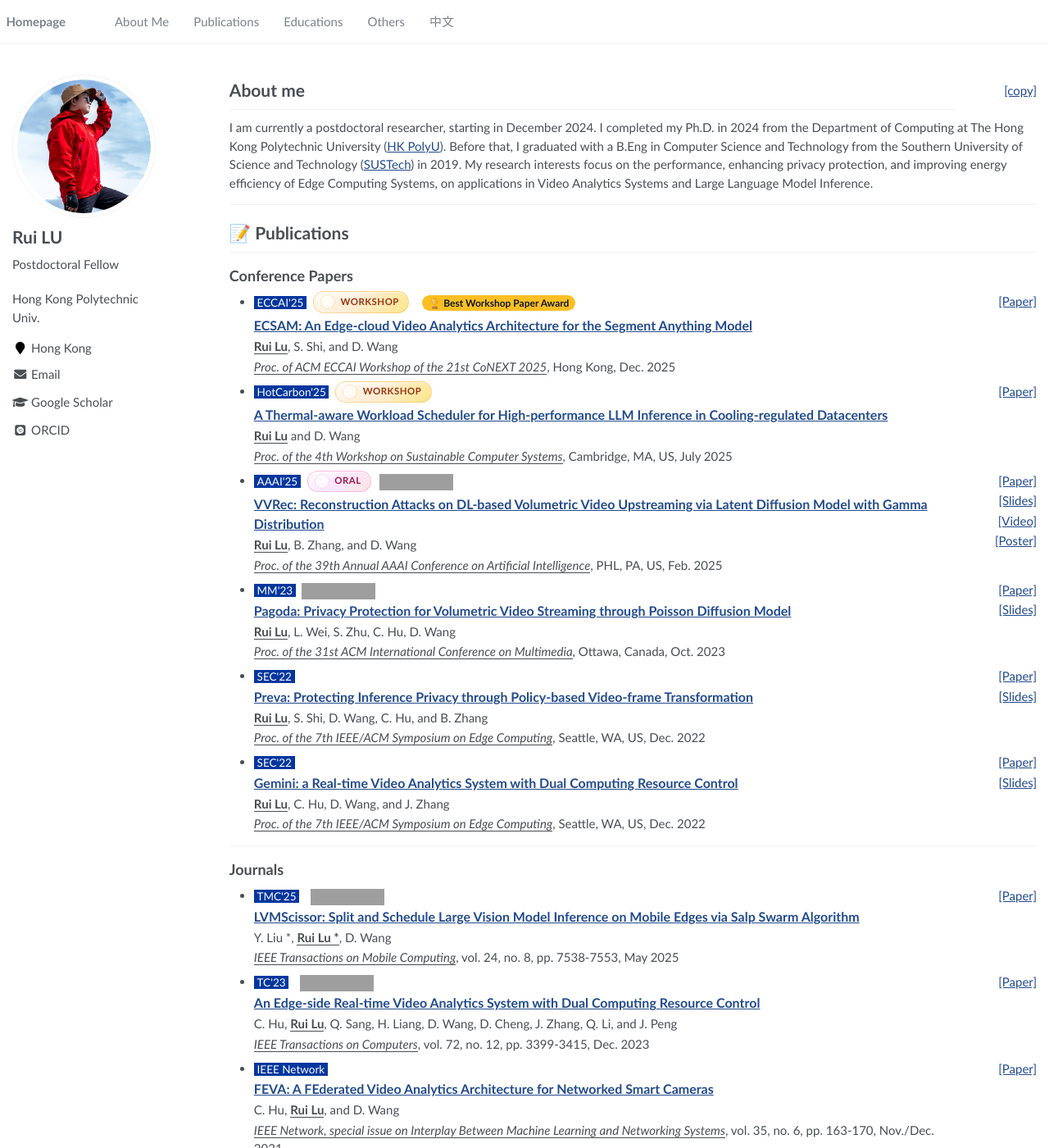
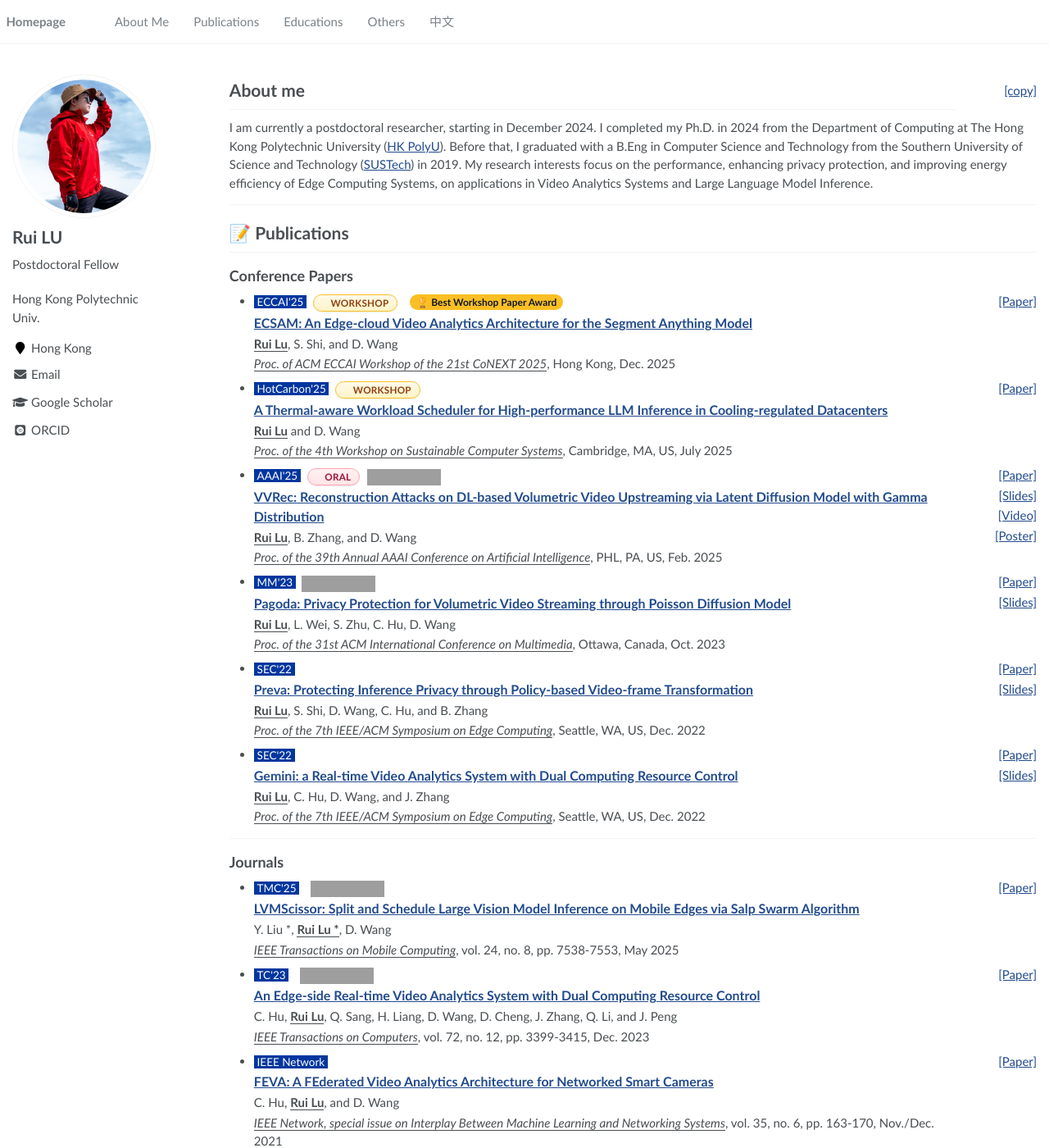
Before and after one commit to SladeLu/sladelu.github.io, a Jekyll site: the page built from _pages/about.md, in a window 1280 px wide and 1400 px high. Shown: the whole window at 82% size. Built offline with Jekyll 4.4.1, drawn with Linux system fonts in a browser that asks for light colours; some web fonts are replaced; grey boxes are pictures that could not be loaded.

Commit message:
Update main.scss

```diff
--- a/assets/css/main.scss
+++ b/assets/css/main.scss
@@ -122,88 +122,48 @@
 .typemark {
     display: inline-flex;
     align-items: center;
-    gap: 0.42rem;
-    padding: 0.2rem 0.75rem 0.24rem 0.56rem;
-    margin-right: 0.42rem;
+    gap: 0.35rem;
+    padding: 0.18rem 0.65rem 0.2rem 0.5rem;
+    margin-right: 0.35rem;
     border-radius: 999px;
-    border: 1px solid rgba(148, 163, 184, 0.35);
-    background:
-      radial-gradient(140% 180% at 20% -20%, rgba(255, 255, 255, 0.85) 0%, rgba(255, 255, 255, 0) 42%),
-      linear-gradient(135deg, #f8fafc 0%, #eef2ff 45%, #f1f5f9 100%);
-    color: #0f172a;
-    font-size: 0.76em;
-    font-weight: 800;
-    letter-spacing: 0.045em;
+    border: 1px solid #d1d5db;
+    background: linear-gradient(180deg, #f8fafc 0%, #eef2f7 100%);
+    color: #1f2937;
+    font-size: 0.78em;
+    font-weight: 700;
+    letter-spacing: 0.02em;
     text-transform: uppercase;
     line-height: 1.1;
     vertical-align: middle;
-    box-shadow: 0 8px 18px -12px rgba(15, 23, 42, 0.55), inset 0 1px 0 rgba(255, 255, 255, 0.7);
-    position: relative;
-    overflow: hidden;
-    transform: translateY(-1px);
+    box-shadow: 0 1px 2px rgba(15, 23, 42, 0.08);
 }
 
 .typemark::before {
     font-family: "Font Awesome 6 Free";
     font-weight: 900;
-    font-size: 0.82em;
+    font-size: 0.85em;
     line-height: 1;
     content: "\f15b";
-    width: 1.2rem;
-    height: 1.2rem;
-    border-radius: 999px;
-    display: inline-flex;
-    align-items: center;
-    justify-content: center;
-    background: rgba(255, 255, 255, 0.7);
-    box-shadow: inset 0 0 0 1px rgba(148, 163, 184, 0.25);
-}
-
-.typemark::after {
-    content: "";
-    position: absolute;
-    top: -180%;
-    left: -30%;
-    width: 55%;
-    height: 420%;
-    transform: rotate(24deg);
-    background: linear-gradient(
-      to right,
-      rgba(255, 255, 255, 0) 0%,
-      rgba(255, 255, 255, 0.38) 48%,
-      rgba(255, 255, 255, 0) 100%
-    );
-    pointer-events: none;
 }
 
 .typemark[data-type*="workshop"] {
-    border-color: rgba(245, 158, 11, 0.38);
-    background:
-      radial-gradient(130% 160% at 18% -20%, rgba(255, 255, 255, 0.78) 0%, rgba(255, 255, 255, 0) 45%),
-      linear-gradient(135deg, #fff7ed 0%, #ffedd5 45%, #fde68a 100%);
-    color: #9a3412;
-    box-shadow: 0 10px 20px -14px rgba(217, 119, 6, 0.85), inset 0 1px 0 rgba(255, 255, 255, 0.7);
+    border-color: #fbbf24;
+    background: linear-gradient(180deg, #fffbeb 0%, #fef3c7 100%);
+    color: #92400e;
 }
 
 .typemark[data-type*="workshop"]::before {
     content: "\f7d9";
-    background: rgba(255, 255, 255, 0.66);
-    box-shadow: inset 0 0 0 1px rgba(245, 158, 11, 0.3);
 }
 
 .typemark[data-type*="oral"] {
-    border-color: rgba(244, 114, 182, 0.4);
-    background:
-      radial-gradient(130% 160% at 18% -20%, rgba(255, 255, 255, 0.82) 0%, rgba(255, 255, 255, 0) 45%),
-      linear-gradient(135deg, #fdf4ff 0%, #fae8ff 42%, #ffe4e6 100%);
-    color: #9d174d;
-    box-shadow: 0 10px 20px -14px rgba(190, 24, 93, 0.8), inset 0 1px 0 rgba(255, 255, 255, 0.72);
+    border-color: #fda4af;
+    background: linear-gradient(180deg, #fff1f2 0%, #ffe4e6 100%);
+    color: #9f1239;
 }
 
 .typemark[data-type*="oral"]::before {
     content: "\f130";
-    background: rgba(255, 255, 255, 0.66);
-    box-shadow: inset 0 0 0 1px rgba(244, 114, 182, 0.28);
 }
 
 .patentid {
```
